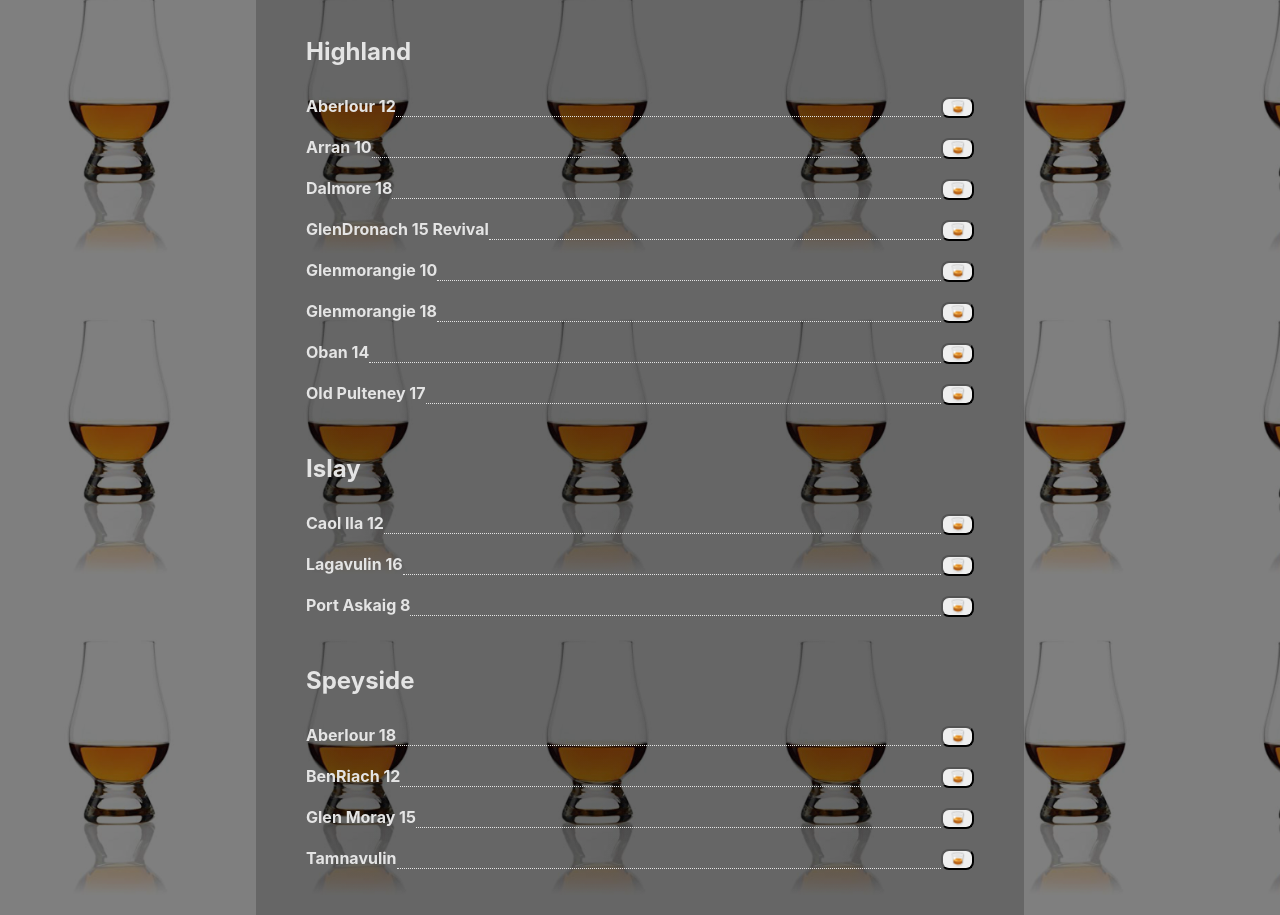
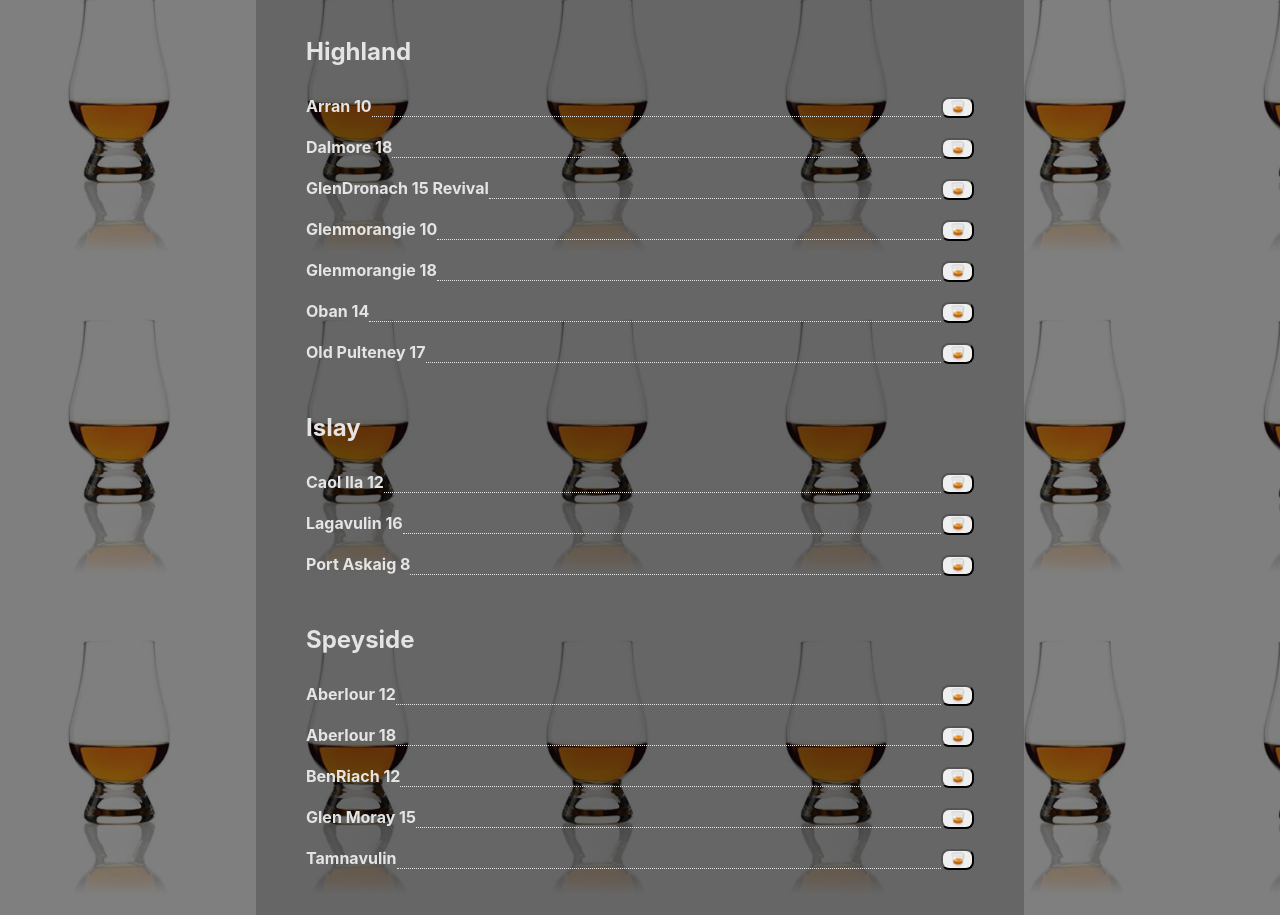
Before and after one commit to lifebeyondfife/whisky-menu, a React app: page / in a window 1280 px wide. Shown: the part 389-1304 px from the top of the page. Built offline with nearby package versions, Linux system fonts and the light colour scheme.

Commit message:
chore(data): fix region classification

```diff
--- a/src/components/presentation/WhiskyDetails.css
+++ b/src/components/presentation/WhiskyDetails.css
@@ -5,6 +5,7 @@
 
 p {
   font-weight: normal;
+  padding: 0px 5px 0px 5px;
 }
 
 th {
--- a/src/whiskys.js
+++ b/src/whiskys.js
@@ -101,7 +101,7 @@
       "description": "The original expression of our elegant, floral spirit and the real backbone of the Glenmorangie range. A ten-year-old single malt, Glenmorangie Original is produced by marrying the delicate spirit that emerges from Scotland's tallest stills, with first and second fill American white oak casks.<br />It is here, maturing for ten long years in a range of ex-bourbon casks such as our famous slow-grown and air-dried 'designer casks' from Missouri, that our raw spirit develops a perfect balance between sweetness and complexity. Resulting in a mature spirit that is soft, mellow and creamy. Perfect for enjoying at any time.",
     },
     {
-      "id": 16, "name": "Aberlour 12", "age": 12, "location": "Highland", "state": "Opened", isScotch: true, "abv": 40,
+      "id": 16, "name": "Aberlour 12", "age": 12, "location": "Speyside", "state": "Opened", isScotch: true, "abv": 40,
       "appearance": "Golden amber with hints of ruby",
       "nose": "Soft and rounded with fruity notes of red apple",
       "palate": "A fine Sherried character, fruity aromas balanced with rich chocolate",
```
